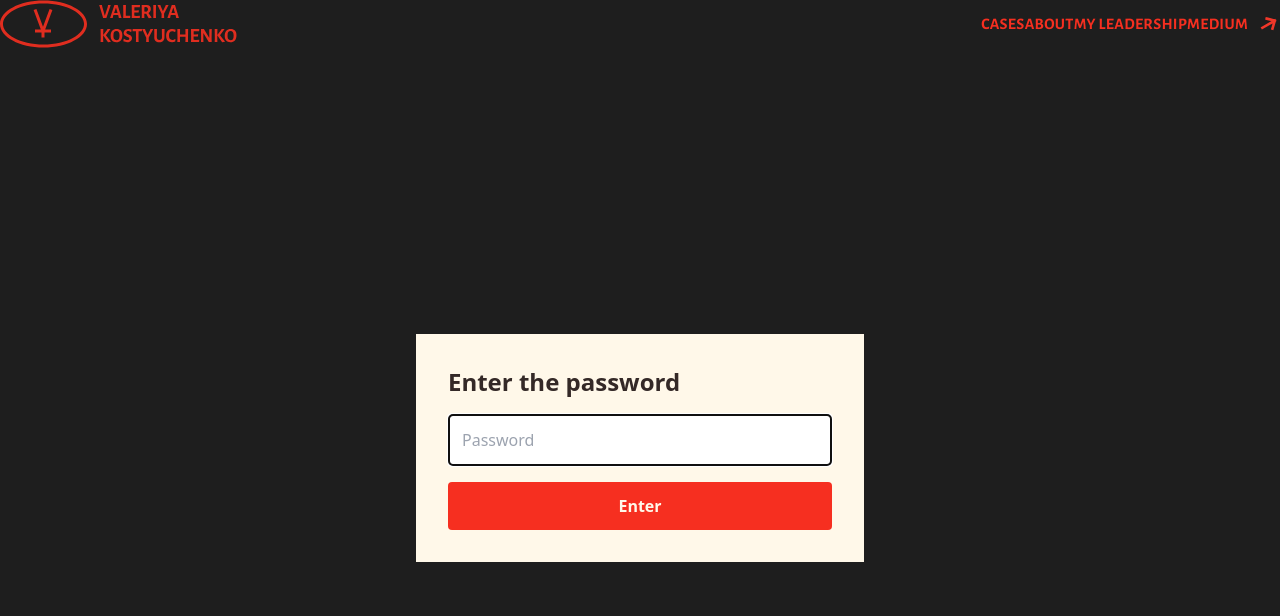
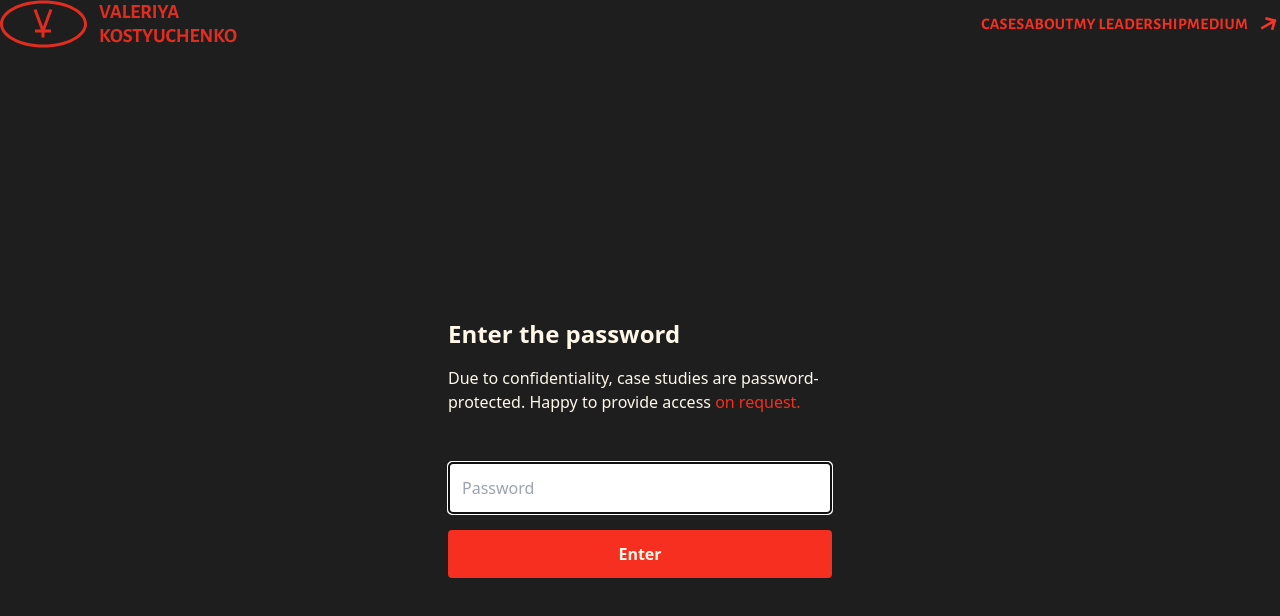
Before and after one commit to voleriyah/portfolio, a Next.js app: page /password-protected in a window 1280 px wide. Shown: the top 616 px of the page. Built offline with nearby package versions, Linux system fonts and the light colour scheme; a web font is replaced by a local one.

Commit message:
password form fixes I

```diff
--- a/app/password-protected/page.tsx
+++ b/app/password-protected/page.tsx
@@ -22,9 +22,11 @@ function PasswordForm() {
   };
 
   return (
-    <div className="min-h-screen flex items-center justify-center bg-[#FFF8E9] md:bg-[#1E1E1E] p-4 ">
-      <form onSubmit={handleSubmit} className="bg-[#FFF8E9] p-8 max-w-md w-full">
-        <h1 className="text-2xl font-bold mb-4 text-[#342927]">Enter the password</h1>
+    <div className="min-h-screen flex items-center justify-center bg-[#1E1E1E] md:bg-[#1E1E1E] p-4 ">
+      <form onSubmit={handleSubmit} className="bg-[#1E1E1E] p-8 max-w-md w-full">
+        <h1 className="text-2xl font-bold mb-4 text-[#FFF8E9]">Enter the password</h1>
+        <p className="text-s" style={{ color: '#FFF8E9', fontWeight: 400 }}>Due to confidentiality, case studies are password-protected.
+        Happy to provide access <a href="mailto:voleriyah@example.com" className="text-[#F62F20]">on request.</a></p> <br /><br />
         {error && <p className="text-red-600 mb-4">{error}</p>}
         <input
           type="password"
@@ -53,7 +55,7 @@ function PasswordForm() {
 
 export default function PasswordProtected() {
   return (
-    <Suspense fallback={<div className="min-h-screen flex items-center justify-center bg-[#1E1E1E] text-white">Загрузка...</div>}>
+    <Suspense fallback={<div className="min-h-screen flex items-center justify-center bg-[#1E1E1E] text-white">Loading...</div>}>
       <PasswordForm />
     </Suspense>
   );
```
